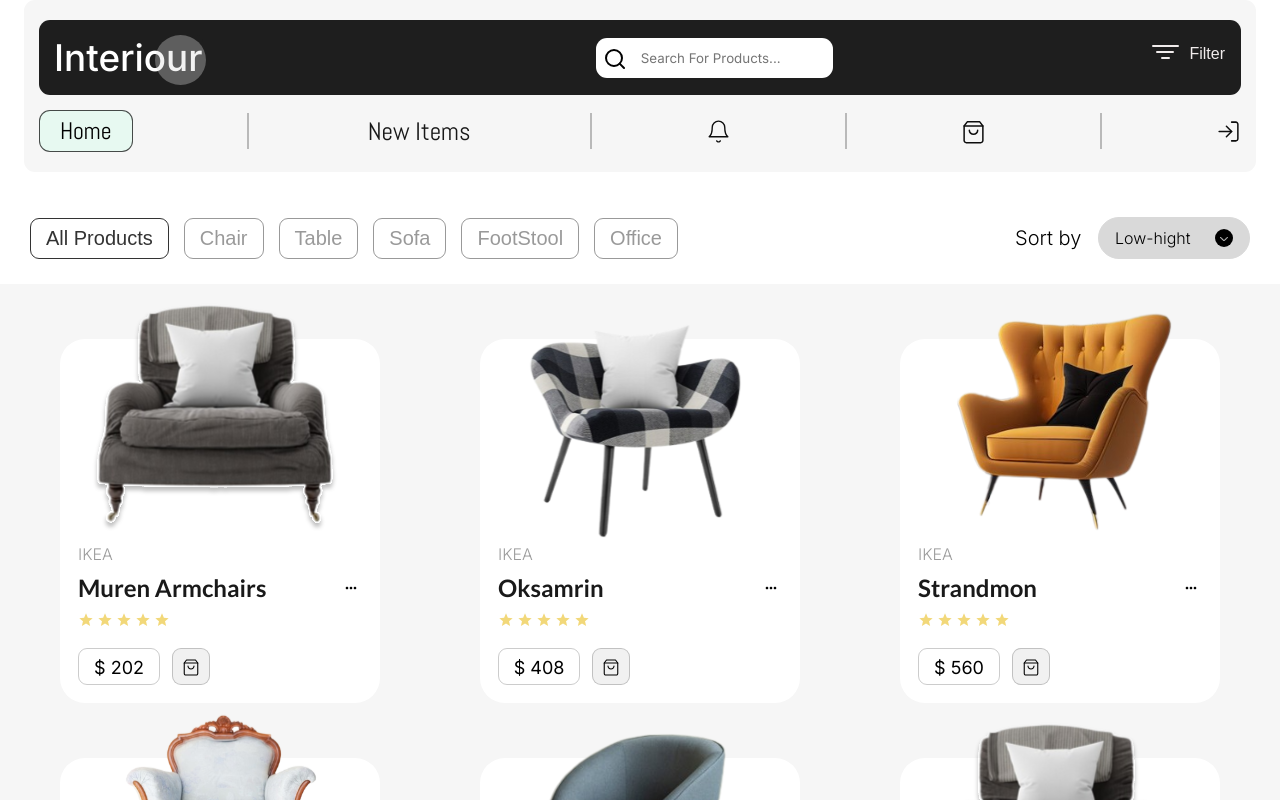
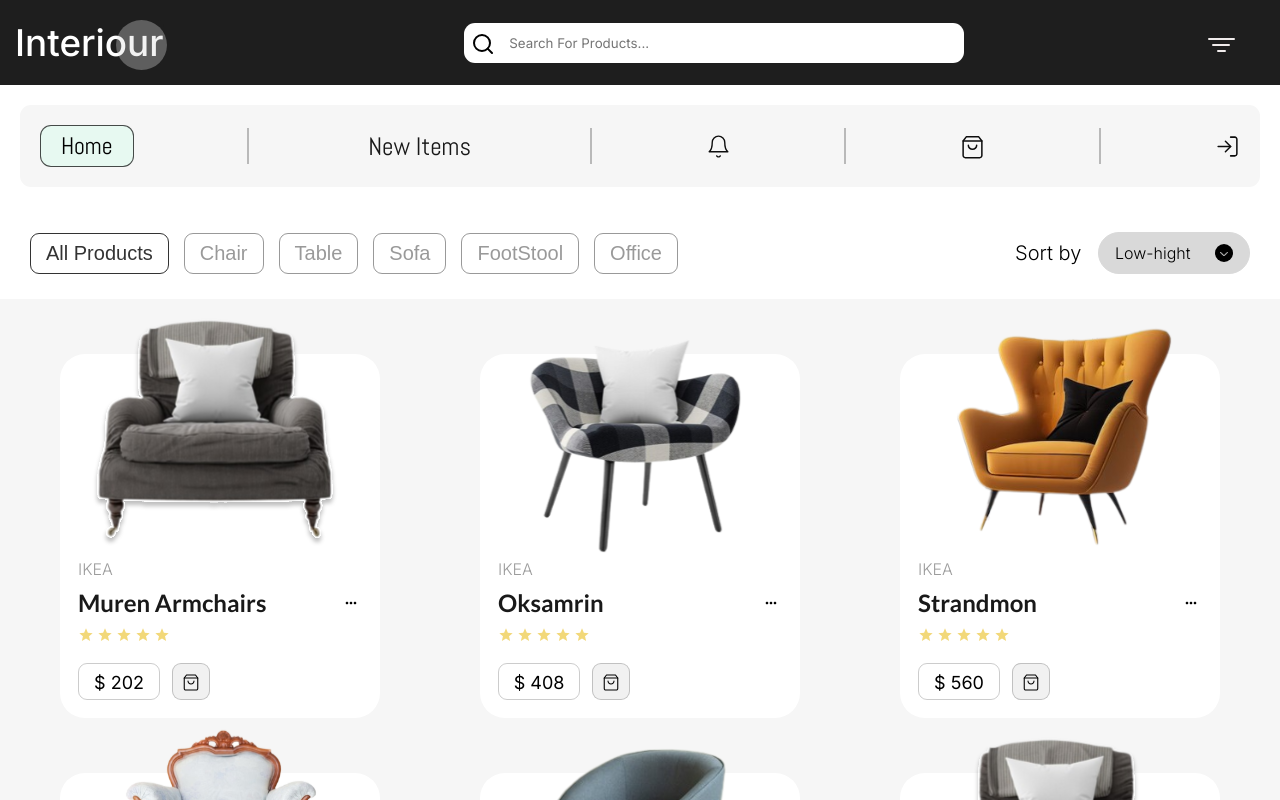
Before and after one commit to Irskaraieva/interiour, a React (Vite) app: page /interiour/products in a window 1280 px wide. Shown: the top 800 px of the page. Built offline with nearby package versions, Linux system fonts and the light colour scheme; no server answers.

Commit message:
change filter styles

```diff
--- a/src/components/filters/filters.scss
+++ b/src/components/filters/filters.scss
@@ -64,10 +64,6 @@
 
   &:hover {
     cursor: pointer;
-  }
-
-  @media (max-width: 1000px) {
-    display: none;
   }
 }
 
@@ -189,14 +185,6 @@
   }
 }
 
-.filter-products {
-  max-height: 380px;
-
-  @media (max-width: 1400px) {
-    max-height: 320px;
-  }
-}
-
 .filter-store-item {
   display: flex;
   justify-content: baseline;
--- a/src/components/layout/Layout.jsx
+++ b/src/components/layout/Layout.jsx
@@ -5,7 +5,6 @@ import Aside from "../aside/Aside";
 import NavBtn from "../navBtn/NavBtn";
 import Navbar from "../navBar/NavBar";
 import { CartContextProvider } from "../../context/CartContext";
-import Filters from "../filters/Filters";
 
 export default function Layout() {
 
@@ -15,8 +14,9 @@ export default function Layout() {
                 <div className="content-wrapper">
                     <CartContextProvider>
                         <GoodsProvider>
-                            {/* <NavBtn /> */}
+
                             <main className="main">
+                                <NavBtn />
                                 <Navbar />
                                 <Outlet />
                             </main>
--- a/src/components/layout/layout.scss
+++ b/src/components/layout/layout.scss
@@ -18,6 +18,7 @@
   min-height: 100vh;
   padding: 0px;
   width: 100%;
+  position: relative;
 
   @media (max-width: 1000px) {
       padding: 0px;
--- a/src/components/navBar/NavBar.jsx
+++ b/src/components/navBar/NavBar.jsx
@@ -3,14 +3,10 @@ import { NavLink } from "react-router-dom";
 import shoppingBag from './../../images/photo-content/shopping-bag.svg';
 import logIn from './../../images/photo-content/log-in.svg';
 import Logo from '../logo/Logo';
-import { RiMenu2Fill } from "react-icons/ri";
 import bell from '../../images/photo-content/bell.svg';
-
 import InputSearch from '../inputSearch/InputSearch';
 import { CartContext } from '../../context/CartContext';
 import { useContext, useEffect, useState } from 'react';
-import Filters from '../filters/Filters';
-import NavBtn from '../navBtn/NavBtn';
 
 function Navbar() {
 
@@ -33,7 +29,6 @@ function Navbar() {
                 <div className='logo-mobile-container'>
                     <Logo />
                     <InputSearch />
-                    <NavBtn />
                 </div>
                 <ul className="nav-list">
                     <li>
--- a/src/components/navBar/navBar.scss
+++ b/src/components/navBar/navBar.scss
@@ -6,15 +6,7 @@
   text-align: center;
   position: relative;
 
-  .logo-desktop {
-    width: 26%;
-
-    @media (max-width: 1000px) {
-      display: none;
-    }
-  }
-
-  @media (max-width: 1000px) {
+  @media (max-width: 1200px) {
     padding: 0px;
   }
 }
@@ -36,22 +28,21 @@
 }
 
 .nav {
-  padding: 20px 15px;
-  border-radius: 11px;
-  margin-left: 24px;
-  margin-right: 24px;
-  background-color: #f6f6f6;
+  padding: 0px;
   height: max-content;
   font-family: var(--font-family-abel);
   flex-grow: 1;
 
+  @media (max-width: 1200px) {
+    margin: 0;
+  }
 
   .logo-mobile-container {
-    border-radius: 11px;
     display: flex;
     background-color: #1e1e1e;
     align-items: center;
-    padding: 15px;
+    justify-content: flex-start;
+    padding: 20px 15px;
 
     .logo {
       width: fit-content;
@@ -73,11 +64,12 @@
     }
 
     .input-box {
+      width: 40%;
       height: 40px;
       margin: 0 auto;
     }
 
-    @media (max-width: 600px) {
+    @media (max-width: 700px) {
       flex-wrap: wrap;
 
       .input-box {
@@ -92,7 +84,10 @@
     flex-wrap: wrap;
     justify-content: space-between;
     align-items: center;
-    margin-top: 15px;
+    background-color: #f6f6f6;
+    border-radius: 11px;
+    margin: 20px 20px 0px;
+    padding: 20px;
     gap: 30px;
 
     @media (max-width: 1400px) {
@@ -100,10 +95,9 @@
     }
 
     @media (max-width: 1000px) {
+      margin: 10px 0px;
+      padding: 15px;
 
-      .input-desktop {
-        display: none;
-      }
     }
   }
 
--- a/src/components/navBtn/NavBtn.jsx
+++ b/src/components/navBtn/NavBtn.jsx
@@ -5,13 +5,12 @@ import Filters from "../filters/Filters";
 function NavBtn() {
     const [isActive, setIsActive] = useState(false);
 
-    // useEffect(() => {
-    //     if (isActive) {
-    //         document.body.classList.remove("no-scroll");
-    //         setIsActive(false);
-    //     }
-
-    // }, [isActive]);
+    useEffect(() => {
+        if (isActive) {
+            document.body.classList.remove("no-scroll");
+            setIsActive(false);
+        }
+    }, []);
 
     const toggleActive = () => {
         setIsActive(!isActive);
@@ -28,7 +27,6 @@ function NavBtn() {
                 <div className="burger-line"></div>
                 <div className="burger-line"></div>
                 <div className="burger-line"></div>
-                <span className="filter-mobile">Filter</span>
             </button>
             <div className={mobWrapperClass}>
                 <nav className={navClass}>
--- a/src/components/navBtn/navBtn.scss
+++ b/src/components/navBtn/navBtn.scss
@@ -6,8 +6,8 @@ button.nav-mob-btn {
   --radius: 4px;
   position: relative;
   position: absolute;
-  top: 45px;
-  right: 100px;
+  top: 38px;
+  right: 44px;
   height: var(--height);
   width: var(--width);
   color: rgb(241, 236, 236);
@@ -18,10 +18,13 @@ button.nav-mob-btn {
   z-index: 50;
   display: flex;
 
-  .filter-mobile {
-    position: absolute;
-    right: -45px;
-    font-size: 16px;
+  @media (max-width: 1200px) {
+    right: 30px;
+  }
+
+  @media (max-width: 900px) {
+    top: 32px;
+    right: 20px;
   }
 }
 
@@ -60,11 +63,6 @@ button.nav-mob-btn {
 
 .nav-mob-btn.active {
   height: 30px;
-  right: 95px;
-
-  .filter-mobile {
-    right: -40px;
-  }
 }
 
 .mob-nav-wrapper {
@@ -93,7 +91,7 @@ button.nav-mob-btn {
   top: 0;
   right: 0;
   width: 440px;
-  padding: 60px 30px;
+  padding: 60px 15px 60px 30px;
   background-color: rgba(30, 30, 30, 0.94);
   align-items: center;
   pointer-events: all;
```
